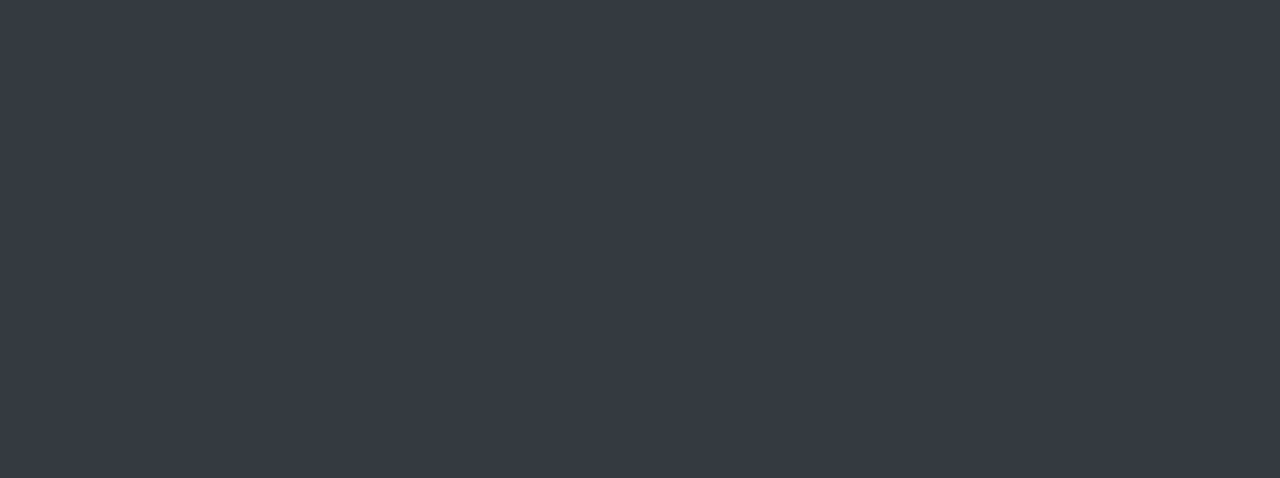
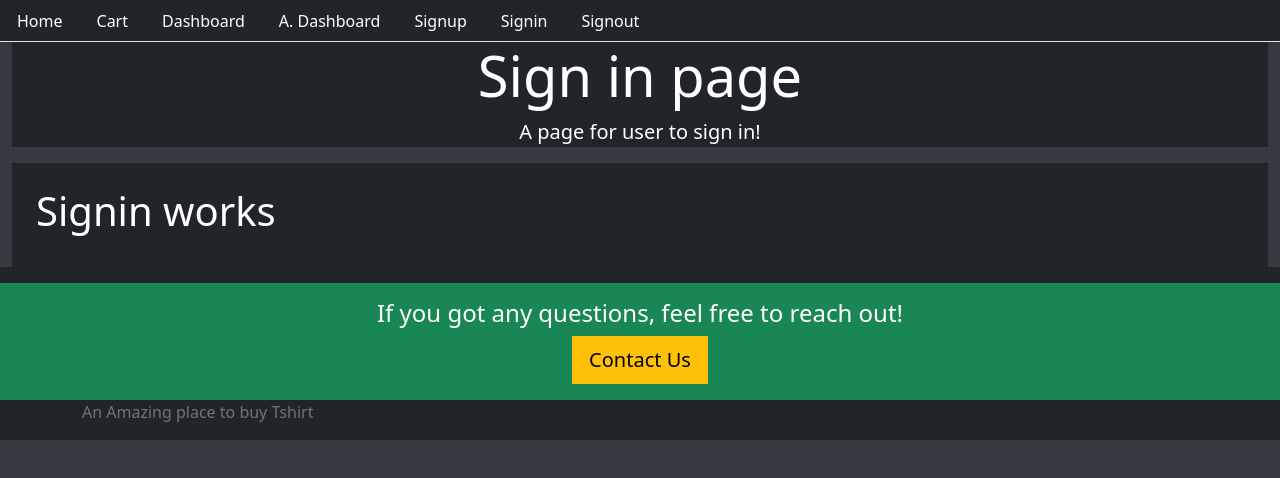
Before and after one commit to manideep-18/frontend_mern, a React (Create React App) app: page /signin in a window 1280 px wide. Shown: the top 478 px of the page. Built offline with nearby package versions, Linux system fonts and the light colour scheme.

Commit message:
signin page created

```diff
--- a/src/Routes.js
+++ b/src/Routes.js
@@ -2,6 +2,7 @@ import React from 'react'
 import {BrowserRouter as Router,Switch,Route} from 'react-router-dom'
 
 import Home from './core/Home'
+import Signin from './user/Signin'
 import Signup from './user/Signup'
 
 export default function Routes(){
@@ -10,6 +11,7 @@ export default function Routes(){
             <Switch>
                 <Route exact path='/' component={Home}/>
                 <Route path="/signup" component={Signup}/>
+                <Route path="/signin" component={Signin}/>
             </Switch>
         </Router>
     )
--- a/src/user/Signin.js
+++ b/src/user/Signin.js
@@ -0,0 +1,13 @@
+import React from 'react'
+import {Link} from 'react-router-dom'
+import Base from '../core/Base'
+
+export const Signin=()=>{
+    return(
+        <Base title="Sign in page" description="A page for user to sign in!">
+            <h1>Signin works</h1>
+        </Base>
+    )
+}
+
+export default Signin
```
